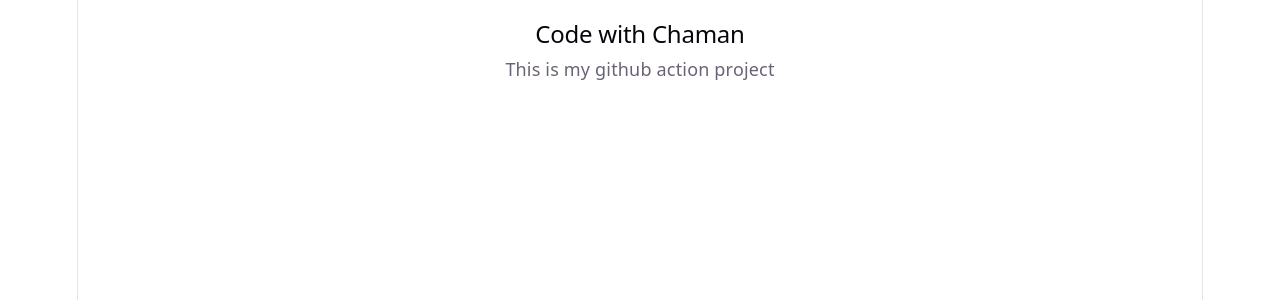
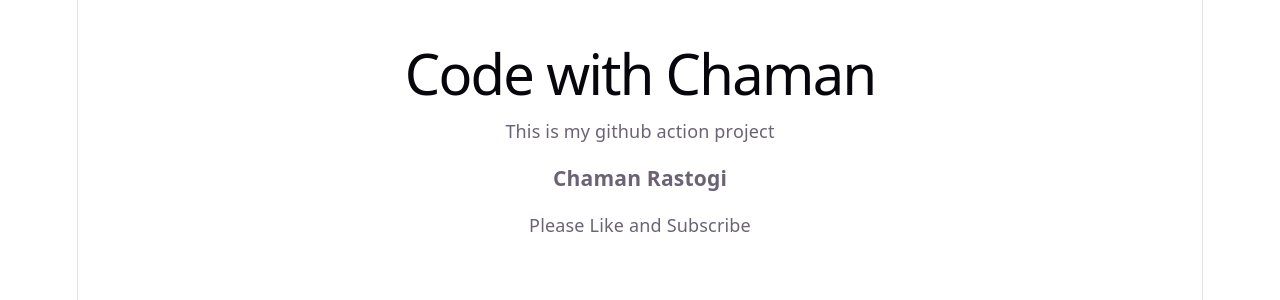
Before and after one commit to chamanrastogi/react-github-action, a React (Vite) app: page / in a window 1280 px wide. Shown: the top 300 px of the page. Built offline with nearby package versions, Linux system fonts and the light colour scheme.

Commit message:
update default app and css

```diff
--- a/src/App.css
+++ b/src/App.css
@@ -1,3 +1,3 @@
 .myspace{
-  margin-top: 20px;
+  margin-top: 60px;
 }
--- a/src/App.tsx
+++ b/src/App.tsx
@@ -6,8 +6,12 @@ function App() {
   return (
     <>
 
-      <h2 className='myspace'>Code with Chaman</h2>
+      <h1 className='myspace'>Code with Chaman</h1>
       <p>This is my github action project</p>
+
+      <h3>Chaman Rastogi</h3>
+      <p>Please Like and Subscribe</p>
+
     </>
   )
 }
```
